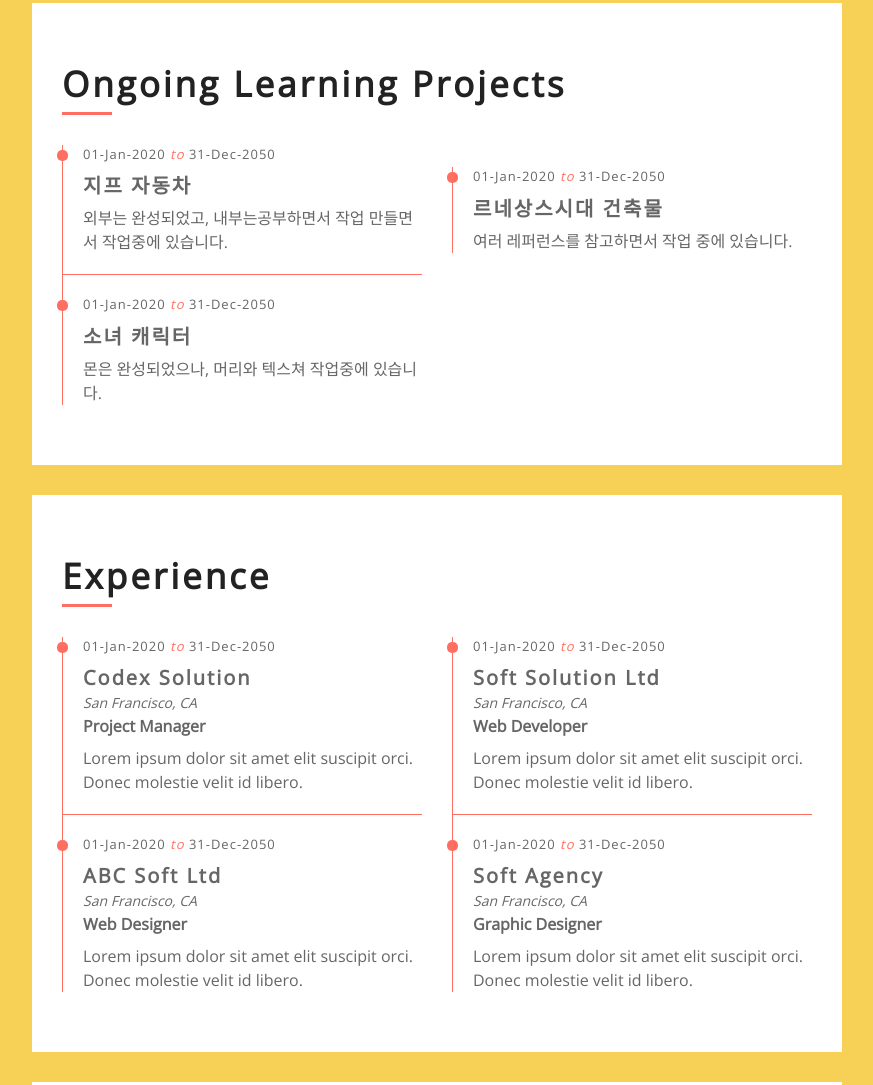
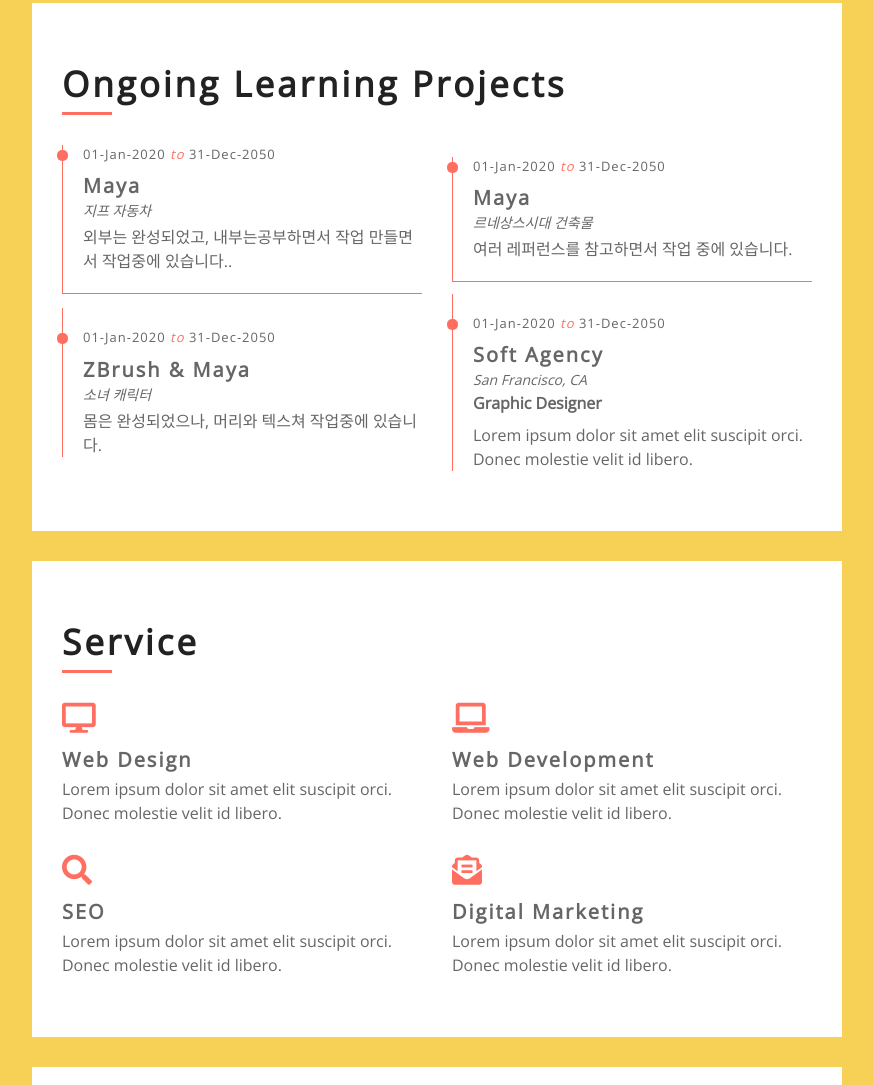
Before and after one commit to yeongju-noh/yeongju.github.io, a plain HTML site: page index.html in a window 1280 px wide. Shown: the part 1108-2193 px from the top of the page, without its empty margins (368-1241 px from the left). Drawn offline with nearby package versions, Linux system fonts and the light colour scheme.

Commit message:
Update index.html

```diff
--- a/index.html
+++ b/index.html
@@ -142,71 +142,35 @@
                 </div>
                 <!-- About End -->
 
-                <!-- Education Start -->
-                <div class="education" id="education">
+                <!-- Experience Start -->
+                <div class="experience" id="experience">
                     <div class="content-inner">
                         <div class="content-header">
                             <h2>Ongoing Learning Projects</h2>
                         </div>
                         <div class="row align-items-center">
                             <div class="col-md-6">
-                                <div class="edu-col">
-                                    <span>01-Jan-2020 <i>to</i> 31-Dec-2050</span>
-                                    <h3>지프 자동차</h3>
-                                    <p>외부는 완성되었고, 내부는공부하면서 작업 만들면서 작업중에 있습니다.</p>
-                                </div>
-                            </div>
-                            <div class="col-md-6">
-                                <div class="edu-col">
-                                    <span>01-Jan-2020 <i>to</i> 31-Dec-2050</span>
-                                    <h3>르네상스시대 건축물</h3>
-                                    <p>여러 레퍼런스를 참고하면서 작업 중에 있습니다.</p>
-                                </div>
-                            </div>
-                            <div class="col-md-6">
-                                <div class="edu-col">
-                                    <span>01-Jan-2020 <i>to</i> 31-Dec-2050</span>
-                                    <h3>소녀 캐릭터</h3>
-                                    <p>몬은 완성되었으나, 머리와 텍스쳐 작업중에 있습니다.</p>
-                                </div>
-                            </div>
-                        </div>
-                    </div>
-                </div>
-                <!-- Education Start -->
-
-                <!-- Experience Start -->
-                <div class="experience" id="experience">
-                    <div class="content-inner">
-                        <div class="content-header">
-                            <h2>Experience</h2>
-                        </div>
-                        <div class="row align-items-center">
-                            <div class="col-md-6">
                                 <div class="exp-col">
                                     <span>01-Jan-2020 <i>to</i> 31-Dec-2050</span>
-                                    <h3>Codex Solution</h3>
-                                    <h4>San Francisco, CA</h4>
-                                    <h5>Project Manager</h5>
-                                    <p>Lorem ipsum dolor sit amet elit suscipit orci. Donec molestie velit id libero.</p>
+                                    <h3>Maya</h3>
+                                    <h4>지프 자동차</h4>
+                                    <p>외부는 완성되었고, 내부는공부하면서 작업 만들면서 작업중에 있습니다..</p>
                                 </div>
                             </div>
                             <div class="col-md-6">
                                 <div class="exp-col">
                                     <span>01-Jan-2020 <i>to</i> 31-Dec-2050</span>
-                                    <h3>Soft Solution Ltd</h3>
-                                    <h4>San Francisco, CA</h4>
-                                    <h5>Web Developer</h5>
-                                    <p>Lorem ipsum dolor sit amet elit suscipit orci. Donec molestie velit id libero.</p>
+                                    <h3>Maya</h3>
+                                    <h4>르네상스시대 건축물</h4>
+                                    <p>여러 레퍼런스를 참고하면서 작업 중에 있습니다.</p>
                                 </div>
                             </div>
                             <div class="col-md-6">
                                 <div class="exp-col">
                                     <span>01-Jan-2020 <i>to</i> 31-Dec-2050</span>
-                                    <h3>ABC Soft Ltd</h3>
-                                    <h4>San Francisco, CA</h4>
-                                    <h5>Web Designer</h5>
-                                    <p>Lorem ipsum dolor sit amet elit suscipit orci. Donec molestie velit id libero.</p>
+                                    <h3>ZBrush & Maya</h3>
+                                    <h4>소녀 캐릭터</h4>
+                                    <p>몸은 완성되었으나, 머리와 텍스쳐 작업중에 있습니다.</p>
                                 </div>
                             </div>
                             <div class="col-md-6">
```
